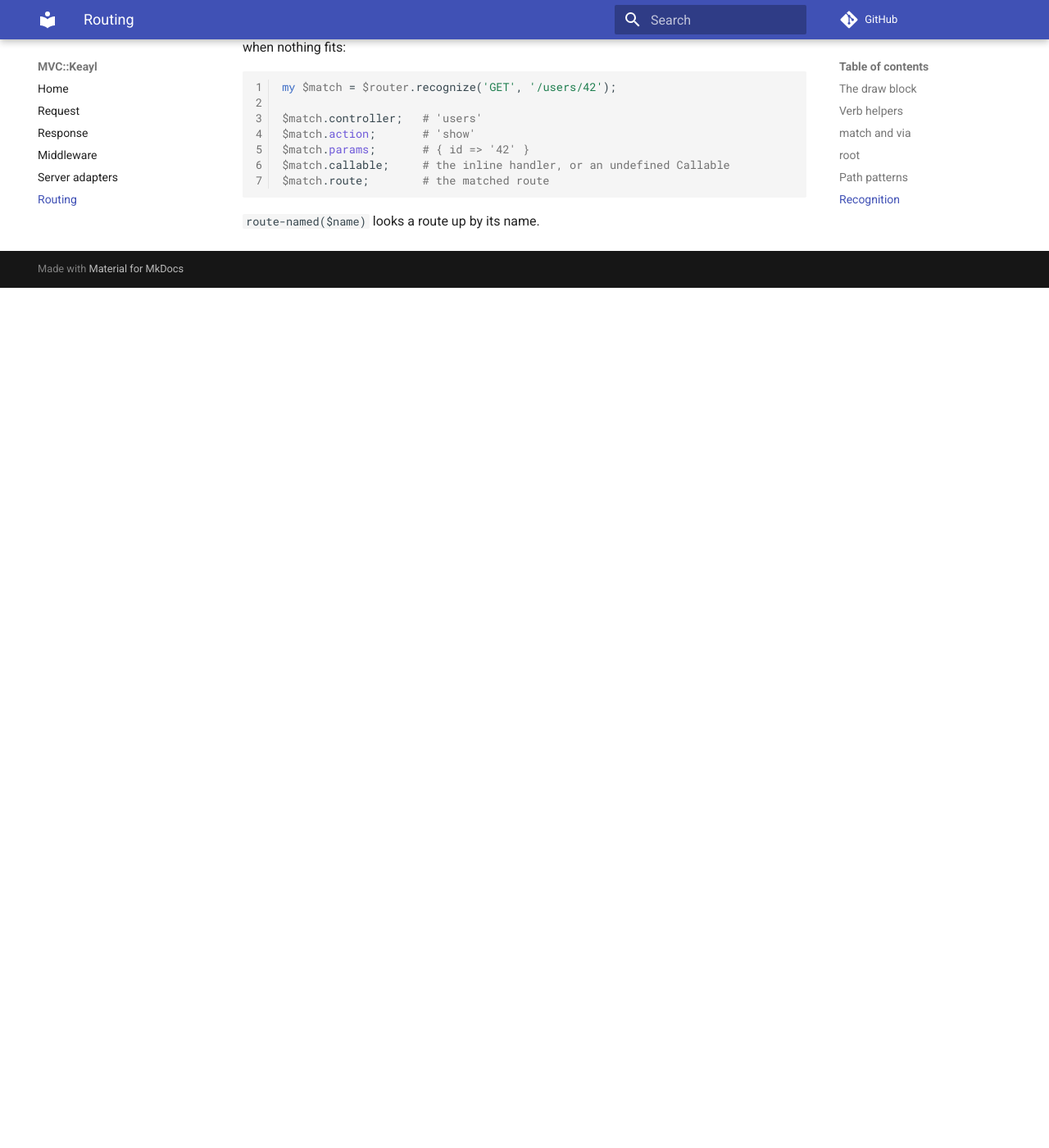
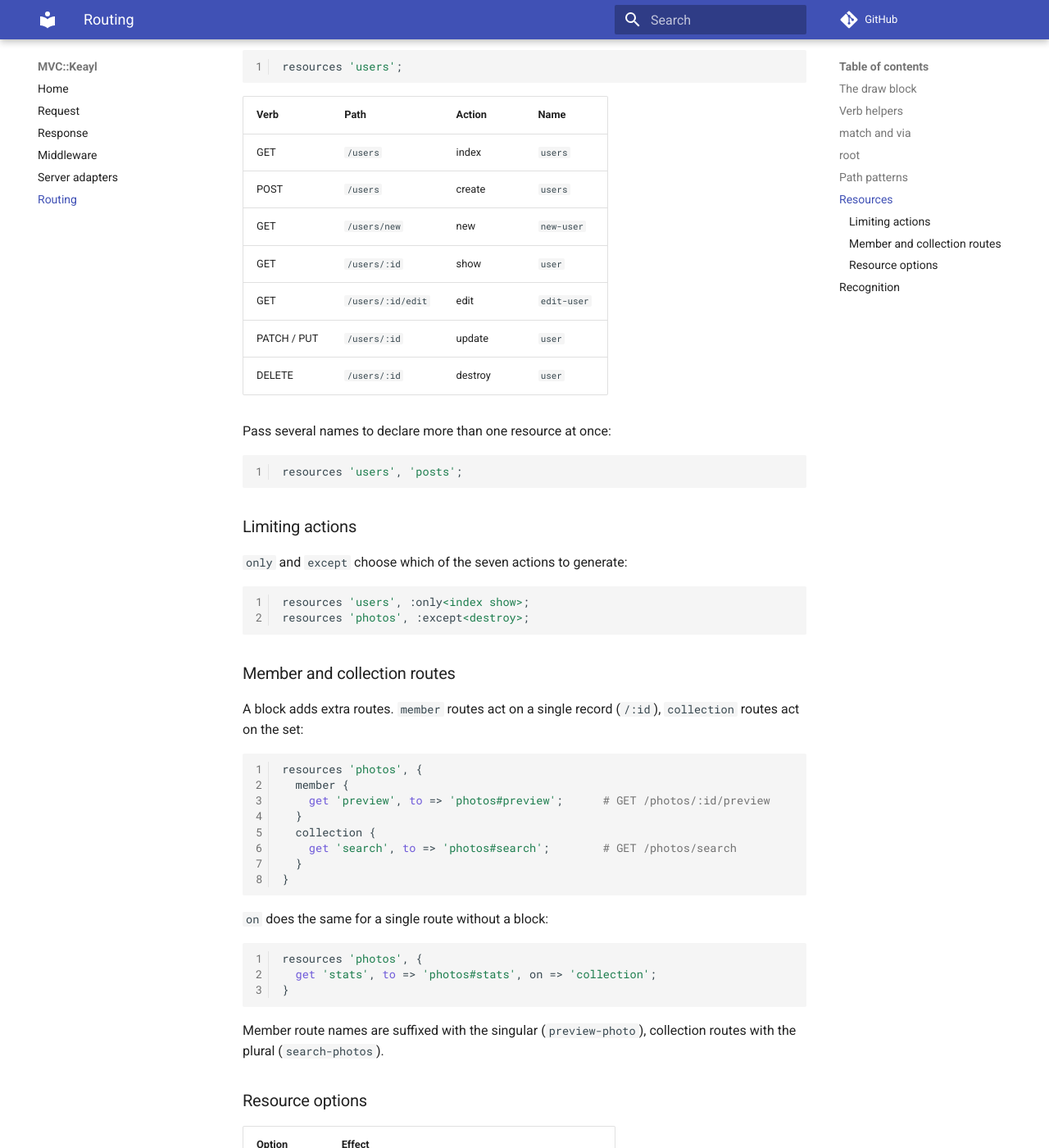
Before and after one commit to gdonald/MVC-Keayl, an MkDocs documentation site: the page built from docs-src/docs/routing.md, in a window 1280 px wide and 1400 px high, scrolled down 2137 px. Shown: the whole window at 82% size. Built offline with MkDocs 1.6.1 and Material for MkDocs 9.7.7, drawn with Linux system fonts in a browser that asks for light colours; comment, search, counter and statistics services are not loaded; before the commit the page ends 2488 px from its top, so only the background shows below that; some of the changed text lies outside the part shown.

Commit message:
Add resource routes

````diff
--- a/META6.json
+++ b/META6.json
@@ -31,6 +31,7 @@
     "MVC::Keayl::Router": "lib/MVC/Keayl/Router.rakumod",
     "MVC::Keayl::Routing": "lib/MVC/Keayl/Routing.rakumod",
     "MVC::Keayl::Routing::PathPattern": "lib/MVC/Keayl/Routing/PathPattern.rakumod",
+    "MVC::Keayl::Routing::Resources": "lib/MVC/Keayl/Routing/Resources.rakumod",
     "MVC::Keayl::Routing::Route": "lib/MVC/Keayl/Routing/Route.rakumod",
     "MVC::Keayl::Routing::RouteMatch": "lib/MVC/Keayl/Routing/RouteMatch.rakumod"
   },
--- a/docs-src/docs/routing.md
+++ b/docs-src/docs/routing.md
@@ -96,6 +96,85 @@ get '/users/:id', to => 'users#show',
   defaults    => { format => 'html' };
 ```
 
+## Resources
+
+`resources` declares the seven REST routes for a resource in one call:
+
+```perl6
+resources 'users';
+```
+
+| Verb           | Path              | Action  | Name        |
+| -------------- | ----------------- | ------- | ----------- |
+| GET            | `/users`          | index   | `users`     |
+| POST           | `/users`          | create  | `users`     |
+| GET            | `/users/new`      | new     | `new-user`  |
+| GET            | `/users/:id`      | show    | `user`      |
+| GET            | `/users/:id/edit` | edit    | `edit-user` |
+| PATCH / PUT    | `/users/:id`      | update  | `user`      |
+| DELETE         | `/users/:id`      | destroy | `user`      |
+
+Pass several names to declare more than one resource at once:
+
+```perl6
+resources 'users', 'posts';
+```
+
+### Limiting actions
+
+`only` and `except` choose which of the seven actions to generate:
+
+```perl6
+resources 'users', :only<index show>;
+resources 'photos', :except<destroy>;
+```
+
+### Member and collection routes
+
+A block adds extra routes. `member` routes act on a single record (`/:id`),
+`collection` routes act on the set:
+
+```perl6
+resources 'photos', {
+  member {
+    get 'preview', to => 'photos#preview';      # GET /photos/:id/preview
+  }
+  collection {
+    get 'search', to => 'photos#search';        # GET /photos/search
+  }
+}
+```
+
+`on` does the same for a single route without a block:
+
+```perl6
+resources 'photos', {
+  get 'stats', to => 'photos#stats', on => 'collection';
+}
+```
+
+Member route names are suffixed with the singular (`preview-photo`), collection
+routes with the plural (`search-photos`).
+
+### Resource options
+
+| Option        | Effect                                                            |
+| ------------- | ---------------------------------------------------------------- |
+| `path`        | Override the URL segment (`/team` instead of `/people`).         |
+| `as`          | Override the helper name base.                                   |
+| `controller`  | Override the target controller.                                  |
+| `module`      | Prefix the controller (`admin/posts`).                          |
+| `param`       | Rename the member key (`:slug` instead of `:id`).               |
+| `path-names`  | Rename the `new` and `edit` URL segments.                       |
+
+```perl6
+resources 'people',
+  path        => 'team',
+  controller  => 'staff',
+  param       => 'slug',
+  path-names  => { new => 'neu', edit => 'bearbeiten' };
+```
+
 ## Recognition
 
 The router answers `recognize($method, $path)`, returning a match or an
````
Also changed, not shown: 5 other files.
